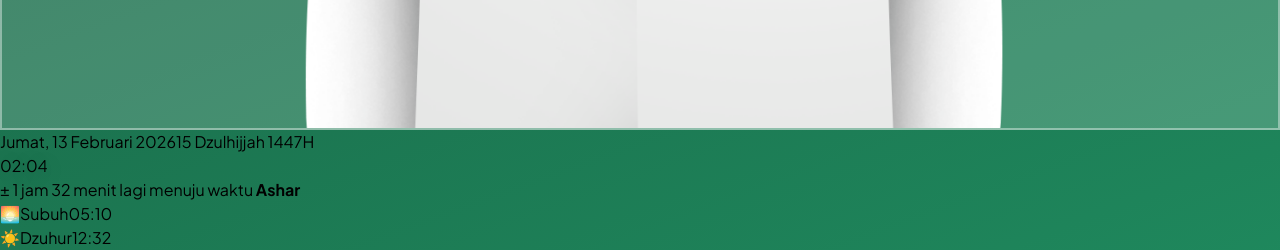
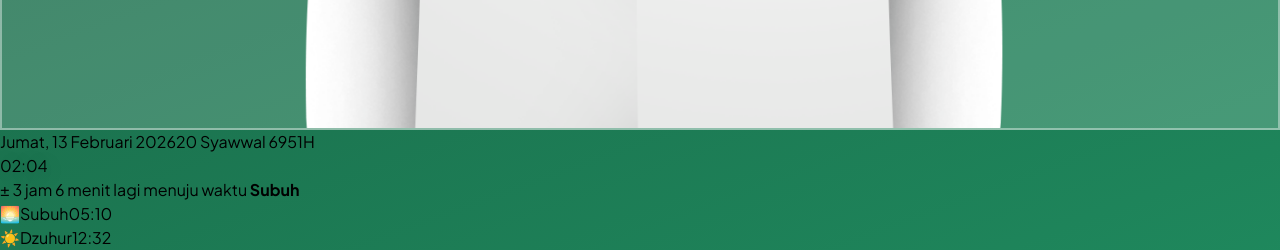
Before and after one commit to programmercintasunnah/masajid-react, a React (Vite) app: page / in a window 1280 px wide. Shown: the part 1200-1450 px from the top of the page. Built offline with nearby package versions, Linux system fonts and the light colour scheme.

Commit message:
fix: correct hijri date, use Ahad instead of Minggu, dynamic prayer countdown

```diff
--- a/src/components/layout/Header.tsx
+++ b/src/components/layout/Header.tsx
@@ -9,32 +9,73 @@ const HEADER_BG = "linear-gradient(160deg,#0b3d2e 0%,#1a6b4a 55%,#1f8a5e 100%)";
 
 const HIJRI_MONTHS = [
   "Muharram", "Safar", "Rabi'ul Awal", "Rabi'ul Akhir",
-  "Jumadil Awal", "Jumadil Akhir", "Rajab", "Sha'ban",
-  "Ramadhan", "Syawwal", "Dzulqa'dah", "Dzulhijjah"
+  "Jumadil Awal", "Jumadil Akhir", "Rajab", "Ramadhan",
+  "Syawwal", "Dzulqa'dah", "Dzulhijjah", "Sha'ban"
+];
+
+const PRAYER_TIMES = [
+  { name: "Subuh", time: "05:10" },
+  { name: "Dzuhur", time: "12:32" },
+  { name: "Ashar", time: "15:50" },
+  { name: "Maghrib", time: "18:34" },
+  { name: "Isya", time: "19:45" },
 ];
 
 function getHijriDate(date: Date): { day: number; month: string; year: number } {
-  const offset = 7 * 24 * 60 * 60 * 1000;
-  const hijriMs = date.getTime() + date.getTimezoneOffset() * 60 * 1000 + offset;
-  const day = Math.floor(hijriMs / (24 * 60 * 60 * 1000)) % 30 + 1;
-  const monthIndex = Math.floor(((hijriMs / (24 * 60 * 60 * 1000)) % 354) / 29.5);
-  const year = 1446 + Math.floor((date.getTime() - new Date("2024-07-07").getTime()) / (354 * 24 * 60 * 60 * 1000));
-  return { day, month: HIJRI_MONTHS[monthIndex] || "Sha'ban", year };
+  const baseDate = new Date("2024-07-07T00:00:00Z");
+  const daysDiff = Math.floor((date.getTime() - baseDate.getTime()) / (24 * 60 * 60 * 1000));
+  const hijriDays = daysDiff + 1948440;
+  const year = Math.floor((hijriDays - 1) / 354) + 1;
+  const dayOfYear = ((hijriDays - 1) % 354) + 1;
+  const month = Math.ceil(dayOfYear / 29.5) - 1;
+  const day = dayOfYear - Math.floor(month * 29.5);
+  return {
+    day: Math.max(1, Math.min(day, 29)),
+    month: HIJRI_MONTHS[Math.min(month, 11)],
+    year: 1445 + year
+  };
 }
 
 function getGregorianDate(date: Date): string {
-  const days = ["Minggu", "Senin", "Selasa", "Rabu", "Kamis", "Jumat", "Sabtu"];
+  const days = ["Ahad", "Senin", "Selasa", "Rabu", "Kamis", "Jumat", "Sabtu"];
   const months = ["Januari", "Februari", "Maret", "April", "Mei", "Juni", "Juli", "Agustus", "September", "Oktober", "November", "Desember"];
   return `${days[date.getDay()]}, ${date.getDate()} ${months[date.getMonth()]} ${date.getFullYear()}`;
+}
+
+function getNextPrayer(): { name: string; minutesLeft: number } {
+  const now = new Date();
+  const currentMinutes = now.getHours() * 60 + now.getMinutes();
+
+  const prayerMinutes = PRAYER_TIMES.map(p => {
+    const [h, m] = p.time.split(":").map(Number);
+    return h * 60 + m;
+  });
+
+  for (let i = 0; i < prayerMinutes.length; i++) {
+    if (currentMinutes < prayerMinutes[i]) {
+      return { name: PRAYER_TIMES[i].name, minutesLeft: prayerMinutes[i] - currentMinutes };
+    }
+  }
+  return { name: "Subuh", minutesLeft: (24 * 60 - currentMinutes) + prayerMinutes[0] };
+}
+
+function formatCountdown(minutes: number): string {
+  const hours = Math.floor(minutes / 60);
+  const mins = minutes % 60;
+  if (hours > 0) {
+    return `${hours} jam ${mins} menit`;
+  }
+  return `${mins} menit`;
 }
 
 export function Header({ userName, userPhoto }: HeaderProps) {
   const [time, setTime] = useState(new Date());
   const hijri = getHijriDate(time);
   const gregorian = getGregorianDate(time);
+  const nextPrayer = getNextPrayer();
 
   useEffect(() => {
-    const timer = setInterval(() => setTime(new Date()), 1000);
+    const timer = setInterval(() => setTime(new Date()), 60000);
     return () => clearInterval(timer);
   }, []);
 
@@ -84,22 +125,19 @@ export function Header({ userName, userPhoto }: HeaderProps) {
           <span className="text-[64px] font-black text-white leading-none tracking-[-3px]" style={{ textShadow: "0 4px 20px rgba(0,0,0,0.3)" }}>{hours}:{minutes}</span>
         </div>
         <div className="text-center text-[12px] text-white/60 mb-4">
-          ± 1 jam 32 menit lagi menuju waktu <strong className="text-amber-300">Ashar</strong>
+          ± {formatCountdown(nextPrayer.minutesLeft)} lagi menuju waktu <strong className="text-amber-300">{nextPrayer.name}</strong>
         </div>
         <div className="flex justify-between items-center bg-black/20 backdrop-blur-sm rounded-2xl px-3 py-2.5 border border-white/10">
-          {[
-            { name: "Subuh", time: "05:10", icon: "🌅" },
-            { name: "Dzuhur", time: "12:32", icon: "☀️" },
-            { name: "Ashar", time: "15:50", icon: "🌤", active: true },
-            { name: "Maghrib", time: "18:34", icon: "🌆" },
-            { name: "Isya", time: "19:45", icon: "🌙" },
-          ].map((p, i) => (
-            <div key={i} className={`flex flex-col items-center gap-1 flex-1 ${i > 0 ? "border-l border-white/10" : ""}`}>
-              <span className="text-[17px]">{p.icon}</span>
-              <span className={`text-[10px] font-medium ${p.active ? "text-amber-300" : "text-white/55"}`}>{p.name}</span>
-              <span className={`text-[12px] font-bold ${p.active ? "text-amber-300" : "text-white"}`}>{p.time}</span>
-            </div>
-          ))}
+          {PRAYER_TIMES.map((p, i) => {
+            const isActive = nextPrayer.name === p.name;
+            return (
+              <div key={i} className={`flex flex-col items-center gap-1 flex-1 ${i > 0 ? "border-l border-white/10" : ""}`}>
+                <span className="text-[17px]">{p.name === "Subuh" ? "🌅" : p.name === "Dzuhur" ? "☀️" : p.name === "Ashar" ? "🌤" : p.name === "Maghrib" ? "🌆" : "🌙"}</span>
+                <span className={`text-[10px] font-medium ${isActive ? "text-amber-300" : "text-white/55"}`}>{p.name}</span>
+                <span className={`text-[12px] font-bold ${isActive ? "text-amber-300" : "text-white"}`}>{p.time}</span>
+              </div>
+            );
+          })}
         </div>
       </div>
     </div>
```
Also changed, not shown: 3 other files (tests, documents, lock files or other folders).
